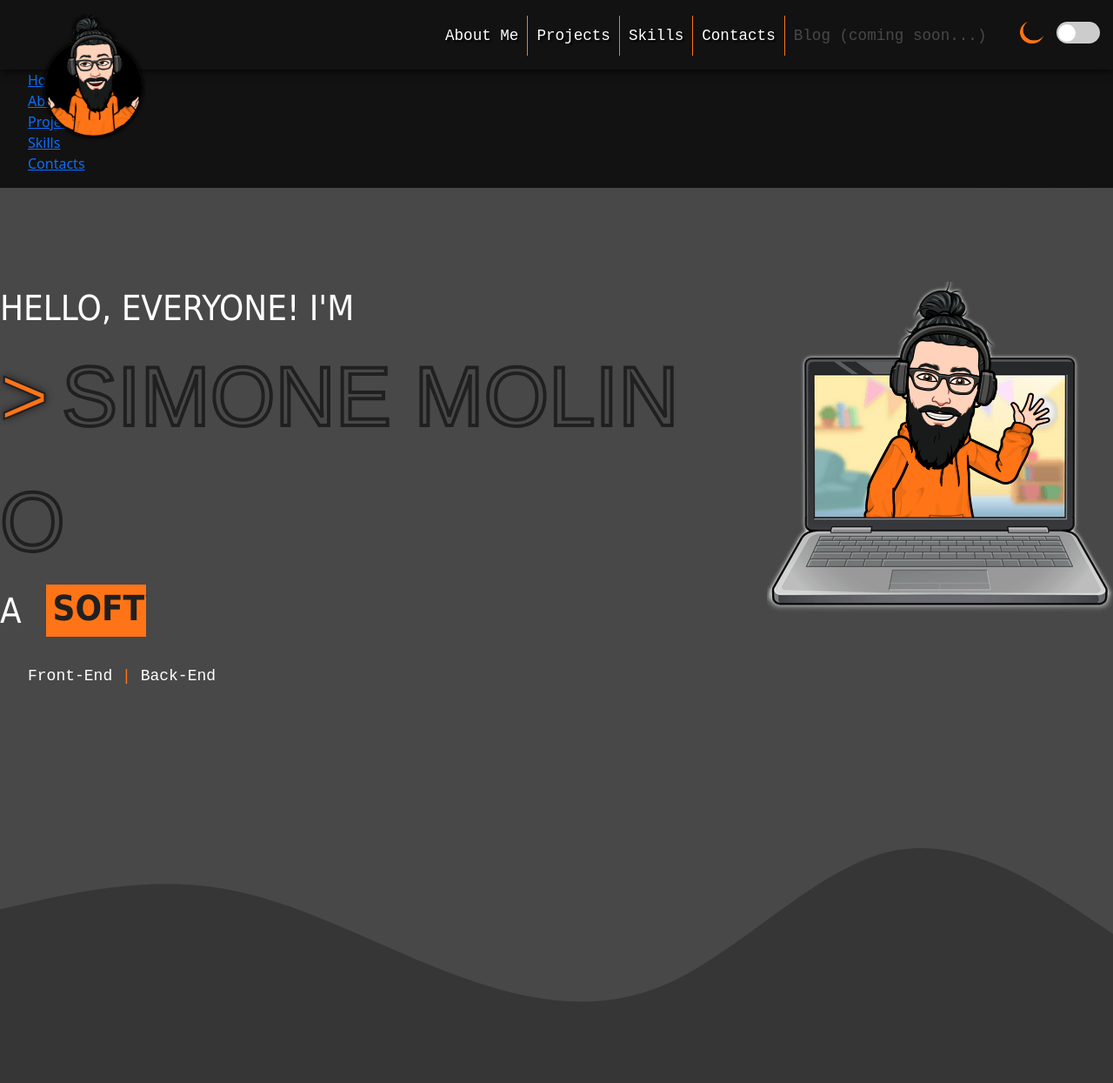
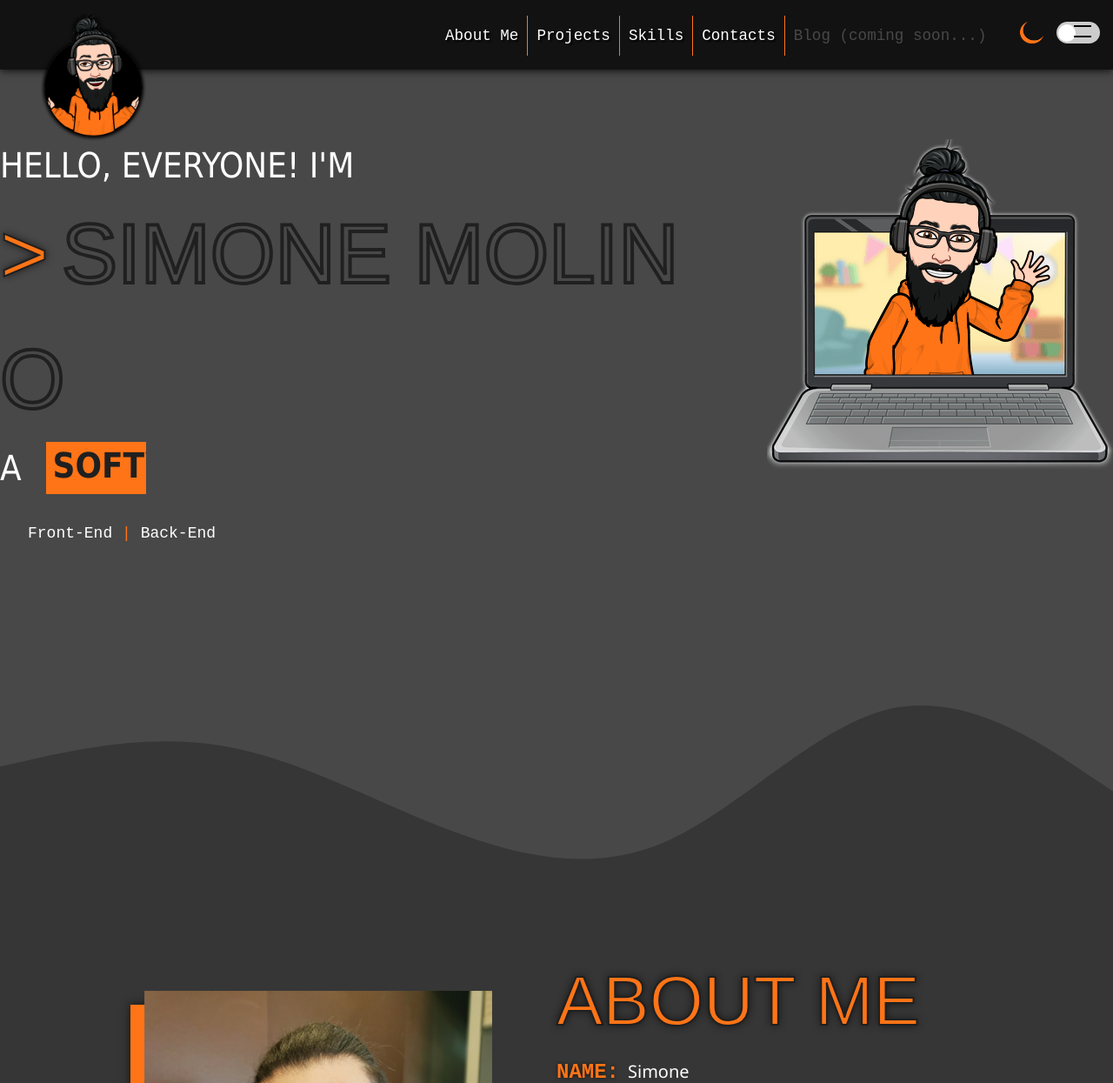
Before and after one commit to Rhokthar/CS50-Final-Project, a Flask app: page / in a window 1280 px wide. Shown: the top 1245 px of the page at 87% size. Run offline with Flask 2, Linux system fonts and the light colour scheme; some libraries are stand-ins or nearby versions.

Commit message:
Added button for fullscreen nav: TODO setup

```diff
--- a/project/static/style.css
+++ b/project/static/style.css
@@ -2,6 +2,8 @@
     General Styles
 *********************/
 * {
+    margin: 0;
+    padding: 0;
     caret-color: transparent;
     box-sizing: border-box;
 }
@@ -51,8 +53,97 @@ section {
 }
 /*
     Index Sections
- */
- /* Section 1 - Text Section */
+*/
+/* Menu Button */
+.menu__button {
+    position: absolute;
+    top: 25px;
+    right: 25px;
+    display: flex;
+    width: 20px;
+    height: 20px;
+    z-index: 2;
+}
+.menu__button span {
+    width: 20px;
+    height: 2px;
+    background: #000;
+    display: flex;
+    position: absolute;
+    transition: 0.3s;
+}
+.menu__button span:nth-child(1) {
+    top: 20%;
+}
+.menu__button span:nth-child(2) {
+    top: 80%;
+}
+.menu__button.active span {
+    background: #fff;
+}
+.menu__button.active span:nth-child(1) {
+    top: 50%;
+    transform: rotate(-45deg);
+}
+.menu__button.active span:nth-child(2) {
+    top: 50%;
+    transform: rotate(45deg);
+}
+.menu__wrapper {
+    background: #202020;
+    display: flex;
+    align-items: center;
+    position: fixed;
+    top: 0;
+    left: 0;
+    right: 0;
+    bottom: 0;
+    padding: 100px;
+    transition: 0.3s;
+    z-index: 1;
+    opacity: 0;
+    visibility: hidden;
+}
+.menu__wrapper.active {
+    opacity: 1;
+    visibility: visible;
+}
+.menu__list {
+    display: flex;
+    flex-direction: column;
+    list-style-type: none;
+}
+.menu__item:not(:last-child) {
+    margin-bottom: 30px;
+}
+.menu__link {
+    position: relative;
+    display: inline-flex;
+    font-weight: bold;
+    font-size: 48px;
+    color: #fff;
+    text-decoration: none;
+    text-transform: uppercase;
+}
+.menu__link:hover {
+    color: white;
+}
+.menu__link:after {
+    content: "";
+    position: absolute;
+    bottom: -10px;
+    left: 0;
+    height: 5px;
+    display: inline-flex;
+    background: #ff7417;
+    width: 0;
+    transition: 0.3s;
+}
+.menu__link:hover:after {
+    width: 100%;
+}
+
+/* Section 1 - Text Section */
 section .section_container {
     /* border: 1px solid red; */
     display: flex;
--- a/project/templates/index.html
+++ b/project/templates/index.html
@@ -10,16 +10,20 @@
 <!-- Progress Nav Bar: change index sections -->
 <!-- Nav items -->
 <div class="navbar_fullscreen">
-    <ul class="menu__list">
-        <li class="menu__item"><a href="#">Home</a></li>
-        <li class="menu__item"><a href="/about-me">About Me</a></li>
-        <li class="menu__item"><a href="/projects">Projects</a></li>
-        <li class="menu__item"><a href="/skills">Skills</a></li>
-        <li class="menu__item"><a href="/contacts">Contacts</a></li>
-        <li class="item-disabled"><a role="/blog" aria-disabled="true">Blog (coming soon...)</a></li>
-    </ul>
+    <div class="menu__button">
+        <span></span>
+        <span></span>
+    </div>
+    <div class="menu__wrapper">
+        <ul class="menu__list">
+            <li class="menu__item"><a href="#" class="menu__link">Home</a></li>
+            <li class="menu__item"><a href="/about-me" class="menu__link">About Me</a></li>
+            <li class="menu__item"><a href="/projects" class="menu__link">Projects</a></li>
+            <li class="menu__item"><a href="/skills" class="menu__link">Skills</a></li>
+            <li class="menu__item"><a href="/contacts" class="menu__link">Contacts</a></li>
+        </ul>
+    </div>
 </div>
-
 <div id="progress_bar_container">
     <ul class="progress_nav" role="navigation">
         <li class="selected"></li>
@@ -234,8 +238,21 @@
         </div>
     </section>
 </main>
-<!-- Script for Left Nav Bar -->
+
+<!-- Scripts -->
 <script>
+    // Script for the FullScreen Nav Menu
+    document.querySelector(".menu__button").onclick = function(e) {
+        var menu = document.querySelector(".menu__wrapper");
+        var button = document.querySelector(".menu__button");
+
+        menu.classList.toggle("active");
+        button.classList.toggle("active");
+        e.preventDefault();
+    }
+
+
+
     // Scrolling Scripts
     // Array of sections
     const sections = document.querySelectorAll("section");
```
